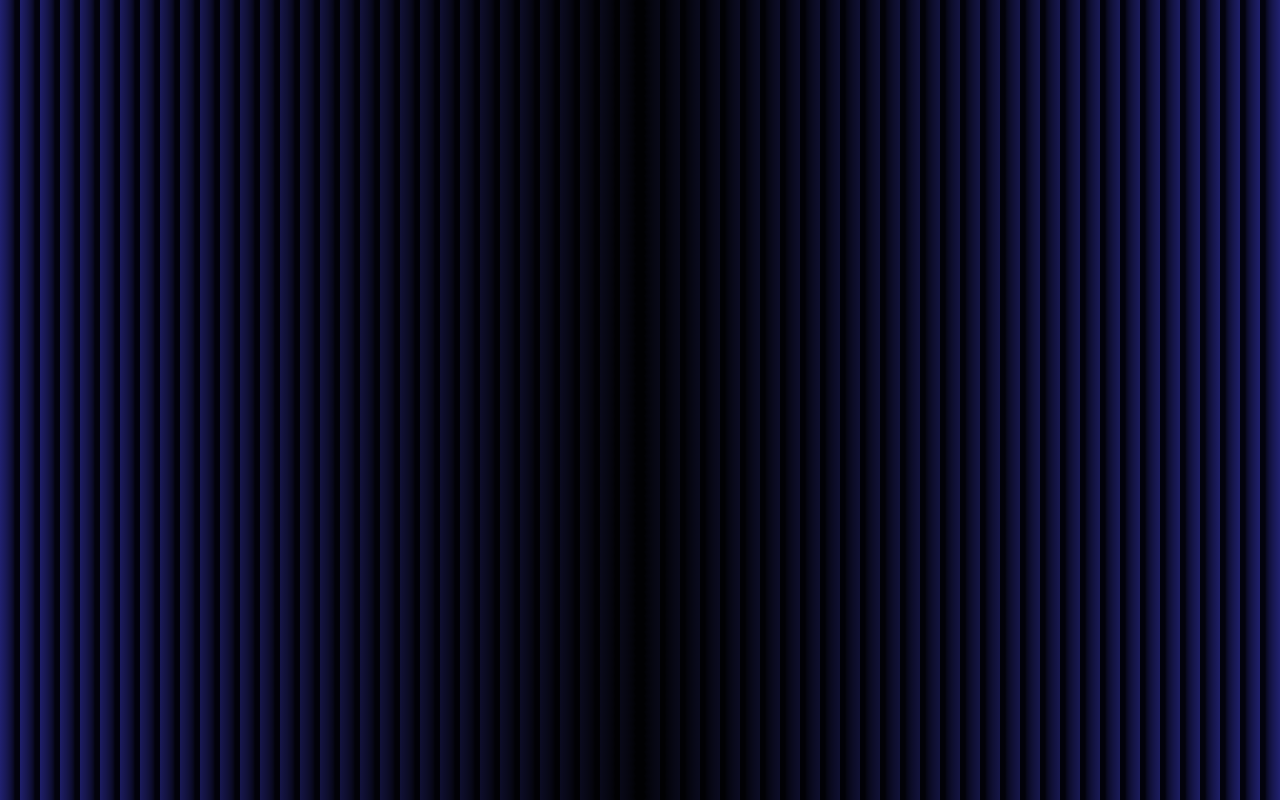
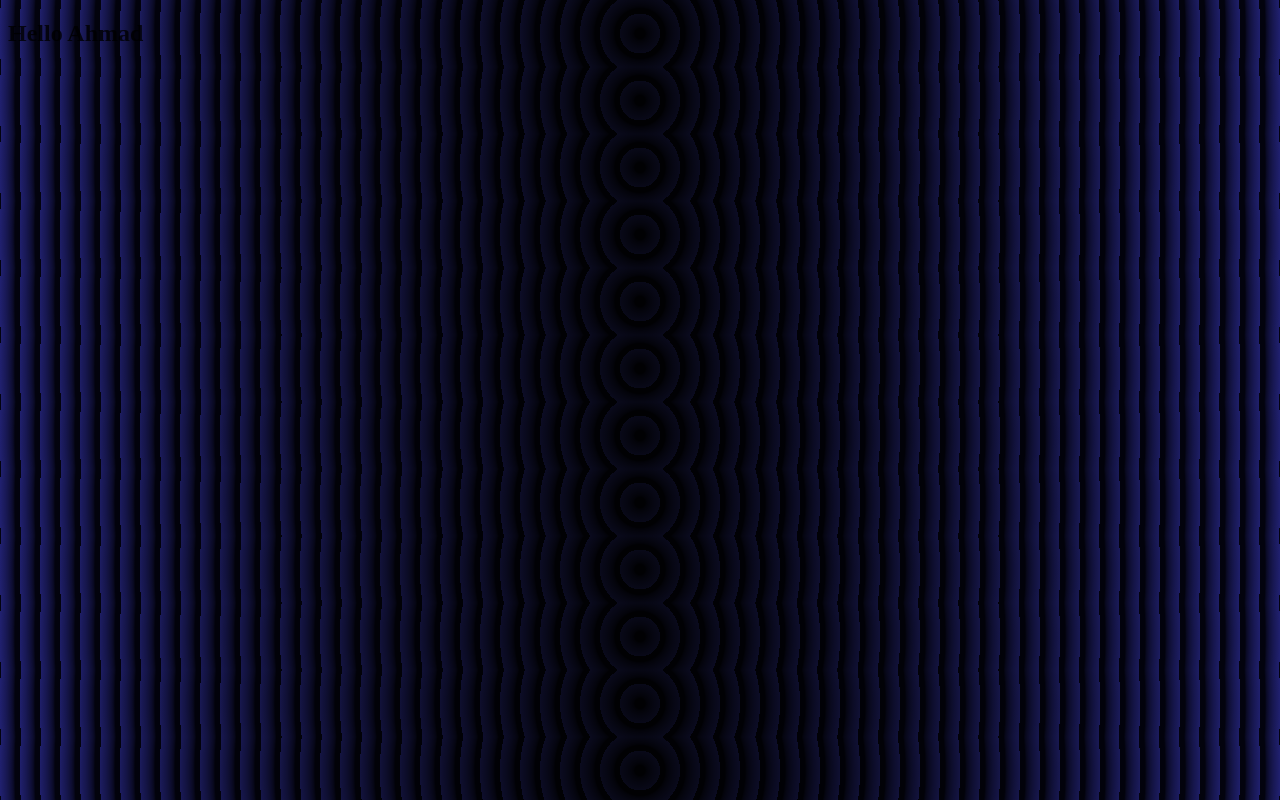
Before and after one commit to mAsadSiddique/REPEL, a plain HTML site: page index.html in a window 1280 px wide. Drawn offline with Linux system fonts and the light colour scheme.

Commit message:
Updated Index.html File

```diff
--- a/index.html
+++ b/index.html
@@ -16,6 +16,7 @@ background-blend-mode: multiply;
 </head>
 <body>
 
+    <h2>Hello Ahmad</h2>
 
 </body>
 </html>
```
